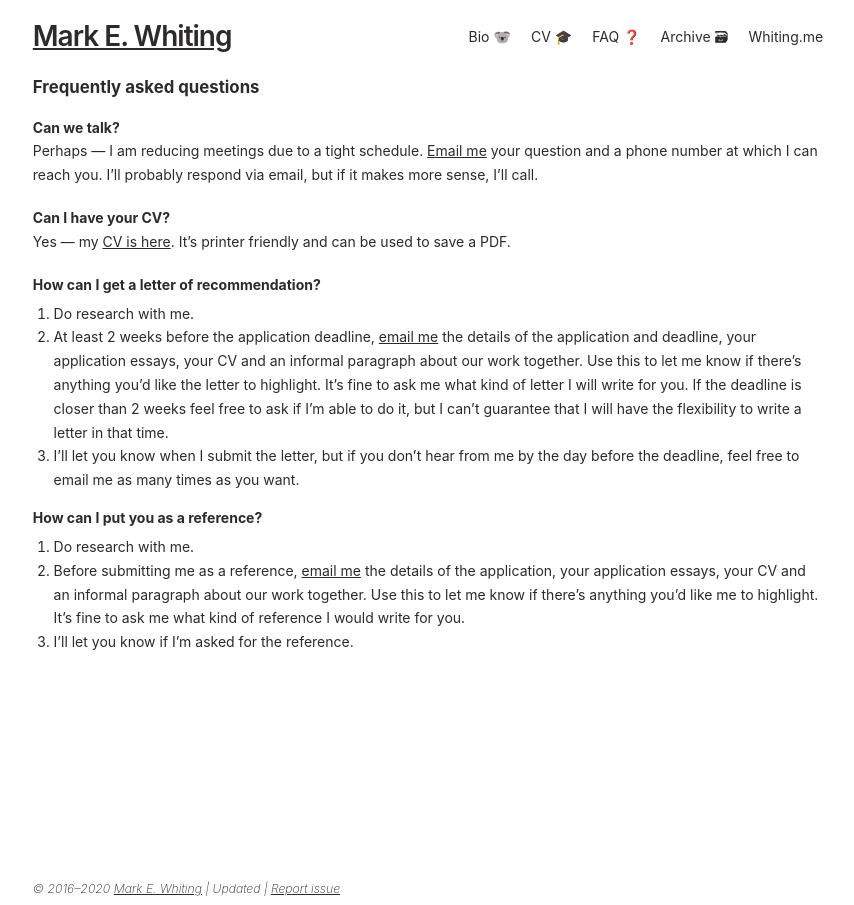
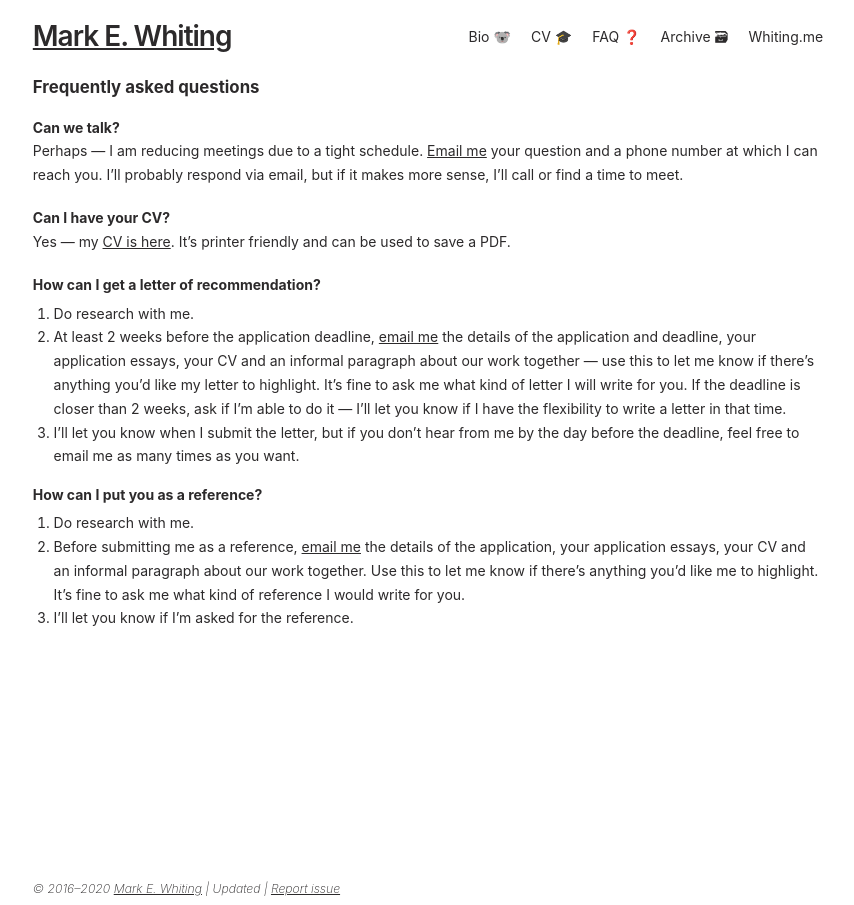
Before and after one commit to markwhiting/Whiting.me, a Jekyll site: the page built from faq.md, in a window 1280 px wide. Shown: the whole page, without its empty margins (212-1066 px from the left). Built offline with Jekyll 4.4.1, drawn with Linux system fonts in a browser that asks for light colours.

Commit message:
Updated FAQ

```diff
--- a/faq.md
+++ b/faq.md
@@ -7,14 +7,14 @@
 ## Frequently asked questions
 
 ### Can we talk?
-Perhaps — I am reducing meetings due to a tight schedule. [Email me](mailto:mark@whiting.me) your question and a phone number at which I can reach you. I'll probably respond via email, but if it makes more sense, I'll call.
+Perhaps — I am reducing meetings due to a tight schedule. [Email me](mailto:mark@whiting.me) your question and a phone number at which I can reach you. I'll probably respond via email, but if it makes more sense, I'll call or find a time to meet.
 
 ### Can I have your CV?
 Yes — my [CV is here](https://whiting.me/cv). It's printer friendly and can be used to save a PDF.
 
 ### How can I get a letter of recommendation?
 1. Do research with me.
-2. At least 2 weeks before the application deadline, [email me](mailto:mark@whiting.me?subject=Recommendation request) the details of the application and deadline, your application essays, your CV and an informal paragraph about our work together. Use this to let me know if there's anything you'd like the letter to highlight. It's fine to ask me what kind of letter I will write for you. If the deadline is closer than 2 weeks feel free to ask if I'm able to do it, but I can't guarantee that I will have the flexibility to write a letter in that time.
+2. At least 2 weeks before the application deadline, [email me](mailto:mark@whiting.me?subject=Recommendation request) the details of the application and deadline, your application essays, your CV and an informal paragraph about our work together — use this to let me know if there's anything you'd like my letter to highlight. It's fine to ask me what kind of letter I will write for you. If the deadline is closer than 2 weeks, ask if I'm able to do it — I'll let you know if I have the flexibility to write a letter in that time.
 3. I'll let you know when I submit the letter, but if you don't hear from me by the day before the deadline, feel free to email me as many times as you want.
 
 ### How can I put you as a reference?
```
Also changed, not shown: old/meet.html (deleted, +0 -27 lines).
